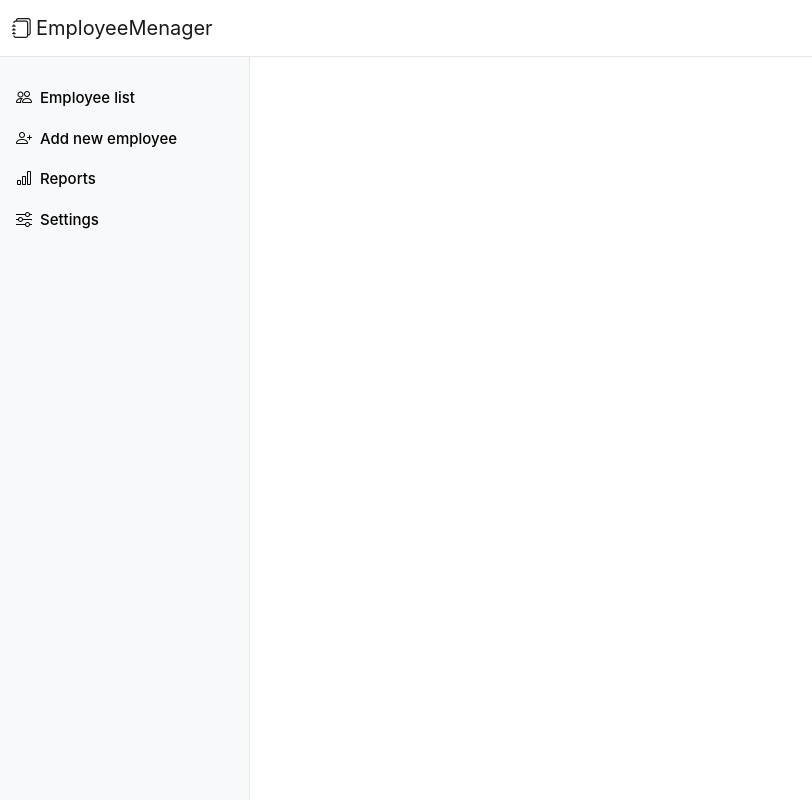
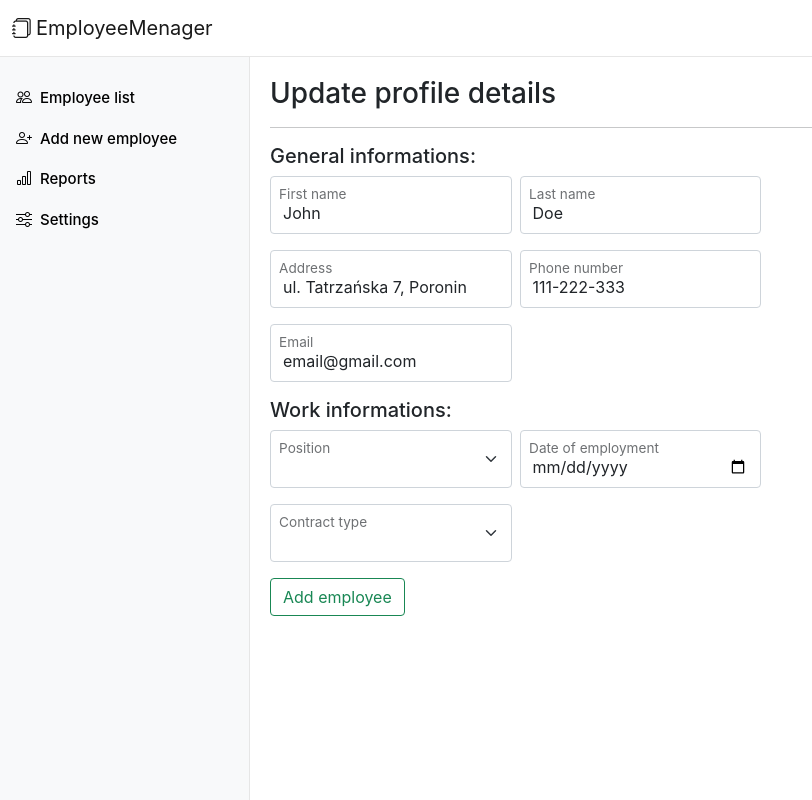
Before and after one commit to bugiss656/react-employee-menager, a React (Create React App) app: page /updateemployee/1 in a window 1280 px wide. Shown: the whole page, without its empty margins (0-812 px from the left). Built offline with nearby package versions, Linux system fonts and the light colour scheme; data requests are answered from the project's data file.

Commit message:
Add features to UpdateEmployee component

```diff
--- a/package.json
+++ b/package.json
@@ -10,6 +10,7 @@
     "bootstrap-icons": "^1.4.0",
     "react": "^17.0.1",
     "react-dom": "^17.0.1",
+    "react-hook-form": "^6.15.4",
     "react-redux": "^7.2.2",
     "react-router-dom": "^5.2.0",
     "react-scripts": "4.0.3",
--- a/src/App.js
+++ b/src/App.js
@@ -3,6 +3,7 @@ import Sidebar from './components/Sidebar';
 import EmployeesList from './components/EmployeesList';
 import EmployeeDetails from './components/EmployeeDetails';
 import AddEmployee from './components/AddEmployee';
+import UpdateEmployee from './components/UpdateEmployee';
 import Reports from './components/Reports';
 import Settings from './components/Settings';
 import { BrowserRouter as Router, Route, Switch } from 'react-router-dom';
@@ -25,6 +26,9 @@ const App = () => {
             <Route exact path="/addemployee">
               <AddEmployee />
             </Route>
+            <Route exact path="/updateemployee/:id">
+              <UpdateEmployee />
+            </Route>
             <Route exact path="/reports">
               <Reports />
             </Route>
--- a/src/components/AddEmployee.js
+++ b/src/components/AddEmployee.js
@@ -118,11 +118,11 @@ const AddEmployee = () => {
                             placeholder="Position"
                         >
                             <option value=""></option>
-                            <option value="accountant">Accountant</option>
-                            <option value="dealer">Dealer</option>
-                            <option value="manager">Manager</option>
-                            <option value="warehouseman">Warehouseman</option>
-                            <option value="customer service">Customer service</option>
+                            <option value="Accountant">Accountant</option>
+                            <option value="Dealer">Dealer</option>
+                            <option value="Manager">Manager</option>
+                            <option value="Warehouseman">Warehouseman</option>
+                            <option value="Customer service">Customer service</option>
                         </select>
                         <label htmlFor="position">Position</label>
                     </div>
@@ -147,10 +147,10 @@ const AddEmployee = () => {
                             placeholder="Contract type"
                         >
                             <option value=""></option>
-                            <option value="practice">Practice</option>
-                            <option value="internship">Internship</option>
+                            <option value="Practice">Practice</option>
+                            <option value="Internship">Internship</option>
                             <option value="1 year contract">1 year contract</option>
-                            <option value="indefinite period conract">Indefinite period conract</option>
+                            <option value="Indefinite period conract">Indefinite period conract</option>
                         </select>
                         <label htmlFor="contract-type">Contract type</label>
                     </div>
--- a/src/components/EmployeeDetails.js
+++ b/src/components/EmployeeDetails.js
@@ -1,10 +1,10 @@
-import { useParams } from 'react-router-dom';
+import { Link, useParams } from 'react-router-dom';
 import FetchData from './../hooks/FetchData';
 
 
 const EmployeeDetails = () => {
     const { id } = useParams();
-    const { data: employee, error, isLoading } = FetchData(`http://localhost:5000/employees/${id}`);
+    const { data: employee, isLoading, error } = FetchData(`http://localhost:5000/employees/${id}`);
 
     return (
         <section className="page-section">
@@ -16,7 +16,9 @@ const EmployeeDetails = () => {
                 <div className="d-flex flex-row employee-details">
                     <div className="d-flex flex-column profile-img align-items-center">
                         <i className="bi bi-person-circle"></i>
-                        <button className="btn btn-outline-secondary">Update profile info</button>
+                        <Link to={`/updateemployee/${employee.id}`}>
+                            <button className="btn btn-outline-secondary">Update profile info</button>
+                        </Link>
                     </div>
                     <div className="profile-general-info">
                         <h5>General informations:</h5>
--- /dev/null
+++ b/src/components/UpdateEmployee.js
@@ -0,0 +1,18 @@
+import FetchData from './../hooks/FetchData';
+import { useParams } from 'react-router-dom';
+import UpdateEmployeeForm from './UpdateEmployeeForm';
+
+const UpdateEmployee = () => {
+    const { id } = useParams();
+    const { data: employee, isLoading, error } = FetchData(`http://localhost:5000/employees/${id}`);
+
+    return (
+        <>
+            { isLoading && <div>Loading...</div>}
+            { error && <div>{error}</div>}
+            { employee && <UpdateEmployeeForm employee={employee} />}
+        </>
+    );
+}
+
+export default UpdateEmployee;
--- /dev/null
+++ b/src/components/UpdateEmployeeForm.js
@@ -0,0 +1,140 @@
+import { useForm } from "react-hook-form";
+
+const UpdateEmployeeForm = ({ employee }) => {
+    const { register, handleSubmit } = useForm({
+        defaultValues: employee
+    });
+
+    const onSubmit = (data) => {
+        console.log(data);
+    }
+
+    return (
+        <section className="page-section">
+            <h3>Update profile details</h3>
+            <hr />
+            <form onSubmit={handleSubmit(onSubmit)}>
+                <h5>General informations:</h5>
+                <div className="row g-2 mb-3">
+                    <div className="col-md-3 form-floating">
+                        <input
+
+                            ref={register}
+                            required
+                            name="first_name"
+                            type="text"
+                            className="form-control"
+                            id="first-name"
+                            placeholder="First name"
+                        />
+                        <label htmlFor="first-name">First name</label>
+                    </div>
+                    <div className="col-md-3 form-floating">
+                        <input
+                            ref={register}
+                            required
+                            name="last_name"
+                            type="text"
+                            className="form-control"
+                            id="last-name"
+                            placeholder="Last name"
+                        />
+                        <label htmlFor="last-name">Last name</label>
+                    </div>
+                </div>
+                <div className="row g-2 mb-3">
+                    <div className="col-md-3 form-floating">
+                        <input
+                            ref={register}
+                            required
+                            name="address"
+                            type="text"
+                            className="form-control"
+                            id="address"
+                            placeholder="Address"
+                        />
+                        <label htmlFor="address">Address</label>
+                    </div>
+                    <div className="col-md-3 form-floating">
+                        <input
+                            ref={register}
+                            required
+                            name="phone_nr"
+                            type="text"
+                            className="form-control"
+                            id="phone-nr"
+                            placeholder="Phone number"
+                        />
+                        <label htmlFor="phone-nr">Phone number</label>
+                    </div>
+                </div>
+                <div className="row g-2 mb-3">
+                    <div className="col-md-3 form-floating">
+                        <input
+                            ref={register}
+                            required
+                            name="email"
+                            type="email"
+                            className="form-control"
+                            id="email"
+                            placeholder="Email"
+                        />
+                        <label htmlFor="email">Email</label>
+                    </div>
+                </div>
+
+                <h5>Work informations:</h5>
+                <div className="row g-2 mb-3">
+                    <div className="col-md-3 form-floating">
+                        <select
+                            ref={register}
+                            name="position"
+                            id="position"
+                            className="form-select"
+                            placeholder="Position"
+                        >
+                            <option value=""></option>
+                            <option value="accountant">Accountant</option>
+                            <option value="dealer">Dealer</option>
+                            <option value="manager">Manager</option>
+                            <option value="warehouseman">Warehouseman</option>
+                            <option value="customer service">Customer service</option>
+                        </select>
+                        <label htmlFor="position">Position</label>
+                    </div>
+                    <div className="col-md-3 form-floating">
+                        <input
+                            ref={register}
+                            type="date"
+                            name="employment-date"
+                            className="form-control"
+                            id="employment-date"
+                            placeholder="Date of employment" />
+                        <label htmlFor="employment-date">Date of employment</label>
+                    </div>
+                </div>
+                <div className="row g-2 mb-3">
+                    <div className="col-md-3 form-floating">
+                        <select
+                            ref={register}
+                            name="contract_type"
+                            id="contract-type"
+                            className="form-select"
+                            placeholder="Contract type"
+                        >
+                            <option value=""></option>
+                            <option value="practice">Practice</option>
+                            <option value="internship">Internship</option>
+                            <option value="1 year contract">1 year contract</option>
+                            <option value="indefinite period conract">Indefinite period conract</option>
+                        </select>
+                        <label htmlFor="contract-type">Contract type</label>
+                    </div>
+                </div>
+                <button className="btn btn-outline-success">Add employee</button>
+            </form>
+        </section>
+    );
+}
+
+export default UpdateEmployeeForm;
--- a/src/hooks/FetchData.js
+++ b/src/hooks/FetchData.js
@@ -6,11 +6,10 @@ const FetchData = (url) => {
     const [error, setError] = useState(null);
 
     useEffect(() => {
-        setTimeout(() => {
-            fetch(url)
+        fetch(url)
             .then(res => {
-                if(!res.ok) {
-                    throw Error('Erro has occured, please try again');
+                if (!res.ok) {
+                    throw Error();
                 }
                 return res.json();
             })
@@ -23,7 +22,6 @@ const FetchData = (url) => {
                 setIsLoading(false);
                 setError(err.message);
             });
-        }, 1000);
     }, [url]);
 
     return { data, isLoading, error };
```
Also changed, not shown: 1 other file (tests, documents, lock files or other folders).
